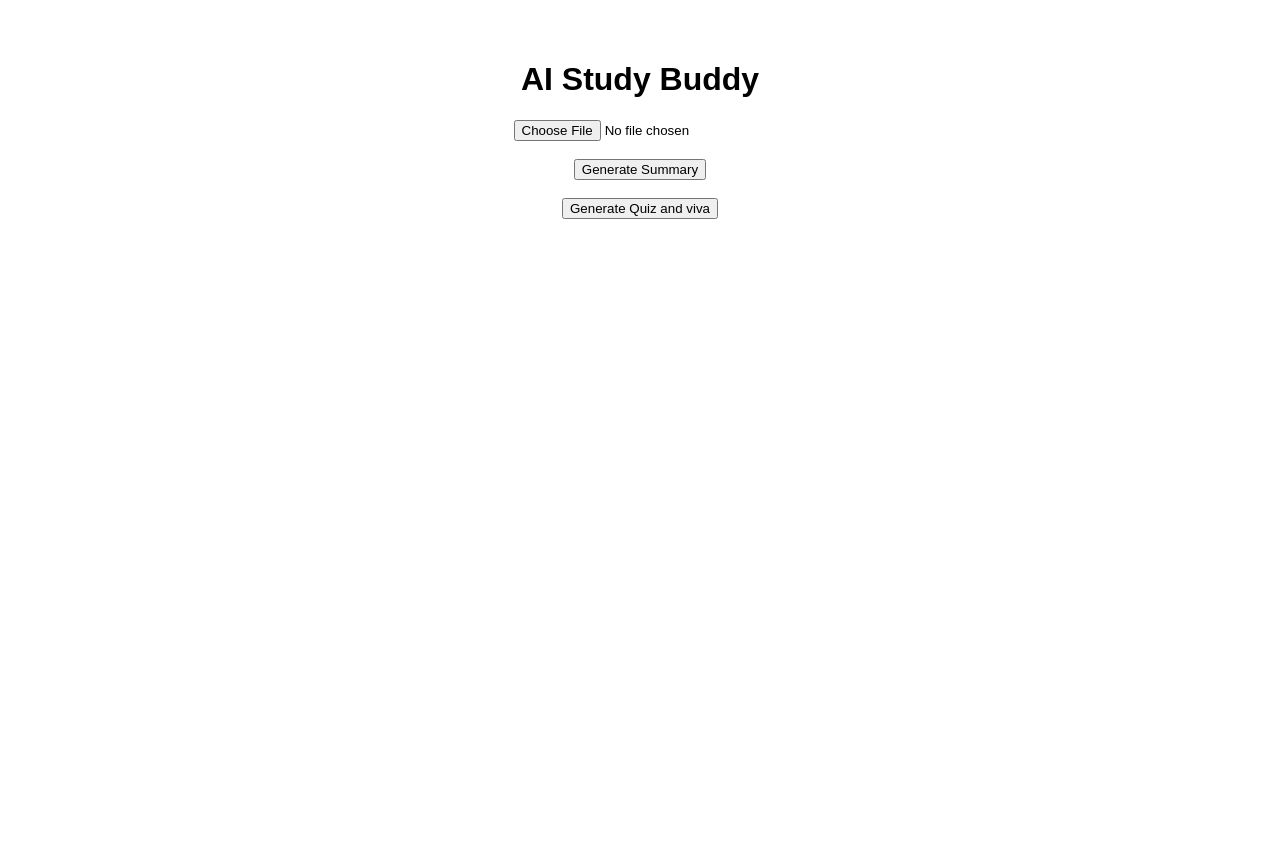
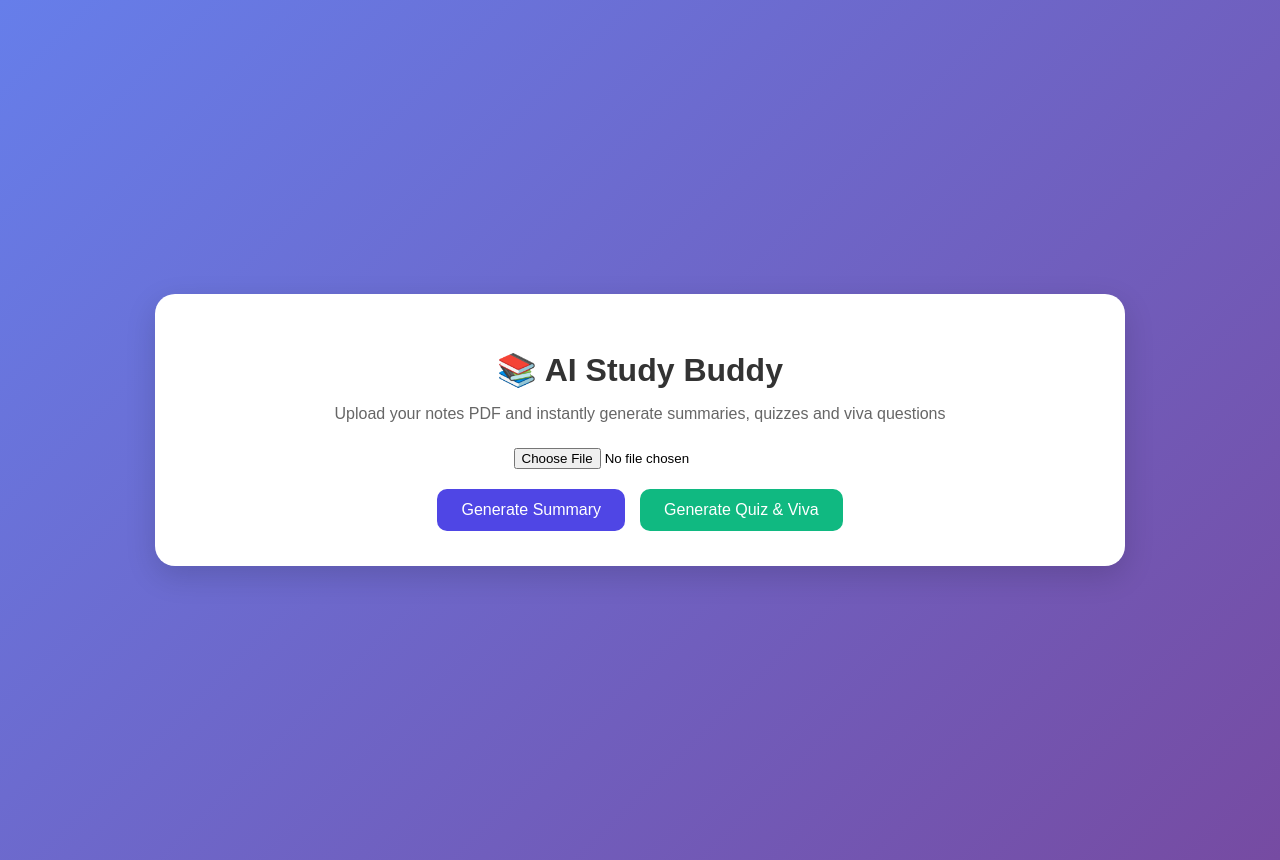
Before and after one commit to SouravSasidharan/ai-study-buddy, a React (Create React App) app in the folder frontend/: page / in a window 1280 px wide. Before the commit the page ends 800 px from the top, so only its background shows below. Built offline with nearby package versions, Linux system fonts and the light colour scheme; no server answers.

Commit message:
improved the UI design

```diff
--- a/frontend/src/App.js
+++ b/frontend/src/App.js
@@ -134,70 +134,151 @@ Keep it simple and student-friendly.
 return (
   <div
     style={{
-        padding: "40px",
-        textAlign: "center",
-        fontFamily: "Arial",
+      minHeight: "100vh",
+      background: "linear-gradient(135deg, #667eea 0%, #764ba2 100%)",
+      display: "flex",
+      justifyContent: "center",
+      alignItems: "center",
+      padding: "30px",
+      fontFamily: "Arial, sans-serif",
     }}
   >
-      <h1>AI Study Buddy</h1>
+    <div
+      style={{
+        backgroundColor: "#fff",
+        padding: "35px",
+        borderRadius: "20px",
+        width: "90%",
+        maxWidth: "900px",
+        boxShadow: "0 10px 30px rgba(0,0,0,0.15)",
+      }}
+    >
+      <h1
+        style={{
+          textAlign: "center",
+          color: "#333",
+          marginBottom: "10px",
+        }}
+      >
+        📚 AI Study Buddy
+      </h1>
 
+      <p
+        style={{
+          textAlign: "center",
+          color: "#666",
+          marginBottom: "25px",
+        }}
+      >
+        Upload your notes PDF and instantly generate summaries, quizzes and viva questions
+      </p>
+
+      <div style={{ textAlign: "center" }}>
         <input
           type="file"
           accept=".pdf"
           onChange={handleFileChange}
         />
+      </div>
 
-      <br />
-      <br />
+      {fileName && (
+        <p
+          style={{
+            marginTop: "15px",
+            textAlign: "center",
+            color: "#444",
+          }}
+        >
+          <strong>Selected File:</strong> {fileName}
+        </p>
+      )}
 
+      <div
+        style={{
+          display: "flex",
+          gap: "15px",
+          justifyContent: "center",
+          marginTop: "20px",
+          flexWrap: "wrap",
+        }}
+      >
         <button
           onClick={generateSummary}
           disabled={loading}
+          style={{
+            backgroundColor: "#4f46e5",
+            color: "white",
+            border: "none",
+            padding: "12px 24px",
+            borderRadius: "10px",
+            fontSize: "16px",
+            cursor: "pointer",
+          }}
         >
           {loading ? "Generating..." : "Generate Summary"}
         </button>
 
-      <br /><br />
-
-      <button onClick={generateQuiz} disabled={loading}> Generate Quiz and viva
-
+        <button
+          onClick={generateQuiz}
+          disabled={loading}
+          style={{
+            backgroundColor: "#10b981",
+            color: "white",
+            border: "none",
+            padding: "12px 24px",
+            borderRadius: "10px",
+            fontSize: "16px",
+            cursor: "pointer",
+          }}
+        >
+          Generate Quiz & Viva
         </button>
-
-      {fileName && (
-        <p>
-          <strong>Selected File:</strong> {fileName}
-        </p>
-      )}
+      </div>
 
       {summary && (
         <div
           style={{
             marginTop: "30px",
-            maxWidth: "800px",
-            marginInline: "auto",
+            backgroundColor: "#f9fafb",
+            padding: "20px",
+            borderRadius: "12px",
             textAlign: "left",
-            whiteSpace: "pre-wrap",
           }}
         >
-          <h2>AI Summary</h2>
-          <p>{summary}</p>
+          <h2>📝 AI Summary</h2>
+          <p
+            style={{
+              whiteSpace: "pre-wrap",
+              lineHeight: "1.6",
+            }}
+          >
+            {summary}
+          </p>
         </div>
       )}
 
       {quiz && (
         <div
           style={{
-      marginTop: "30px",
-      maxWidth: "800px",
-      marginInline: "auto",
+            marginTop: "25px",
+            backgroundColor: "#f9fafb",
+            padding: "20px",
+            borderRadius: "12px",
             textAlign: "left",
-      whiteSpace: "pre-wrap",
           }}
         >
-    <h2>Quiz & Viva Questions</h2>
-    <p>{quiz}</p>
+          <h2>🎯 Quiz & Viva Questions</h2>
+          <p
+            style={{
+              whiteSpace: "pre-wrap",
+              lineHeight: "1.6",
+            }}
+          >
+            {quiz}
+          </p>
         </div>
       )}
+    </div>
   </div>
 );
 }
```
Lines whose indentation alone changed are shown as unchanged.
